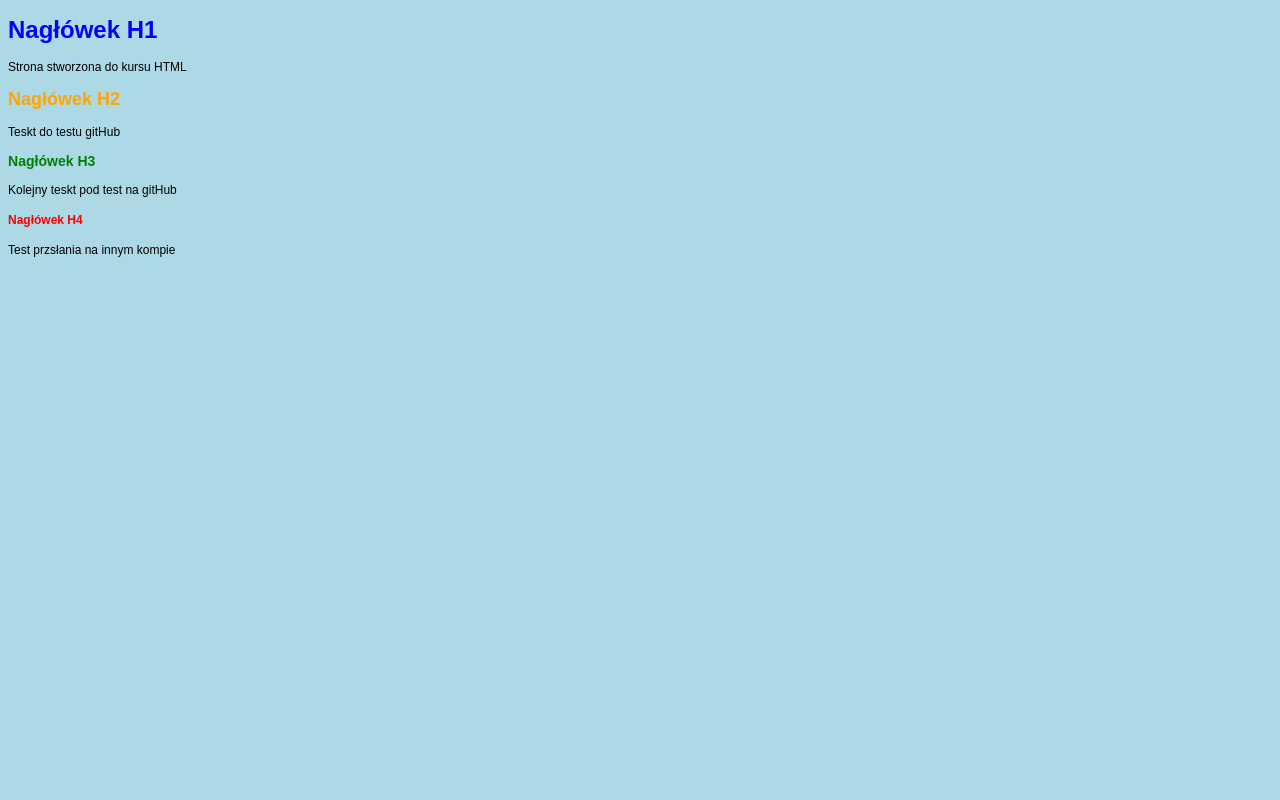
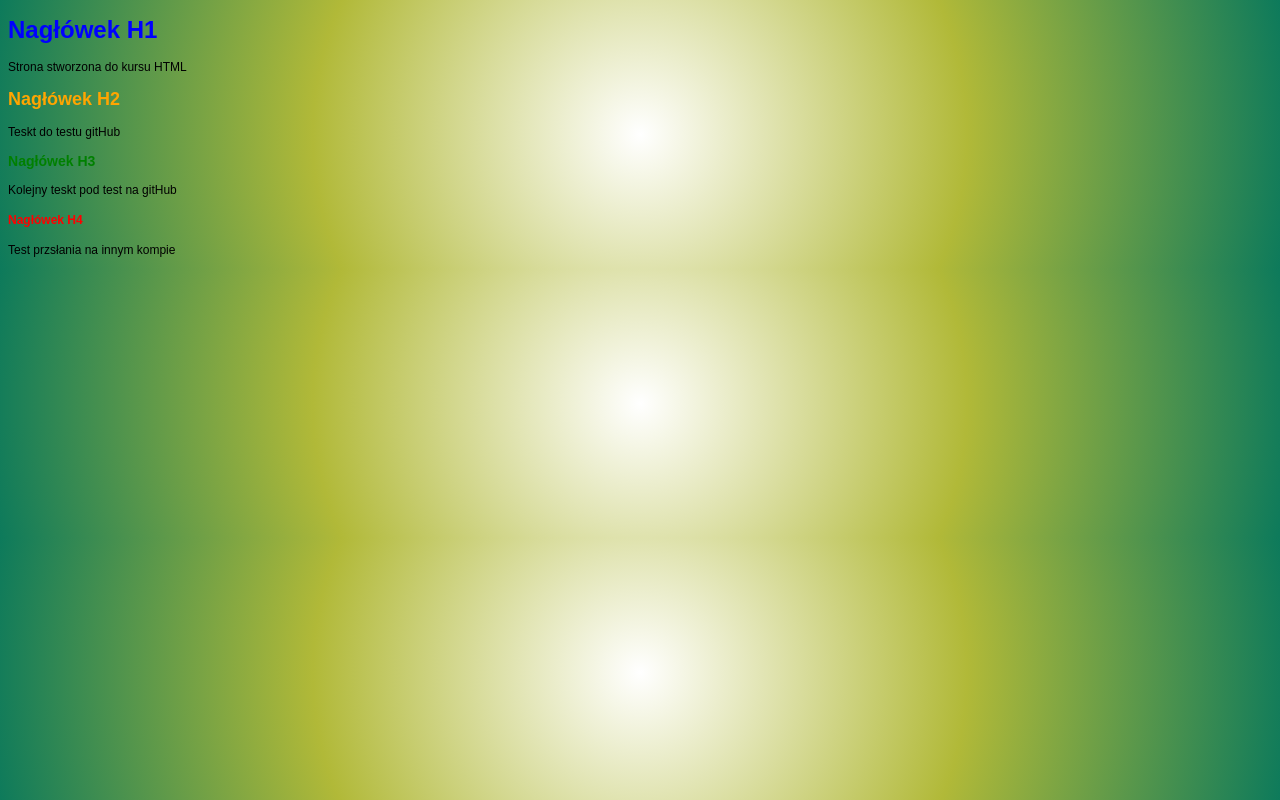
Before and after one commit to ponuryfrontend/pierwsza-strona-www, a plain HTML site: page index.html in a window 1280 px wide. Drawn offline with Linux system fonts and the light colour scheme; a web font is replaced by a local one.

Commit message:
Zmiana background

```diff
--- a/index.css
+++ b/index.css
@@ -1,5 +1,6 @@
 body {
-    background-color: lightblue;
+    background: rgb(255,255,255);
+    background: radial-gradient(circle, rgba(255,255,255,1) 0%, rgba(177,185,56,1) 50%, rgba(13,122,91,1) 100%);
     font-size: 12px;
     font-family: "Sofia", sans-serif;
 
```
